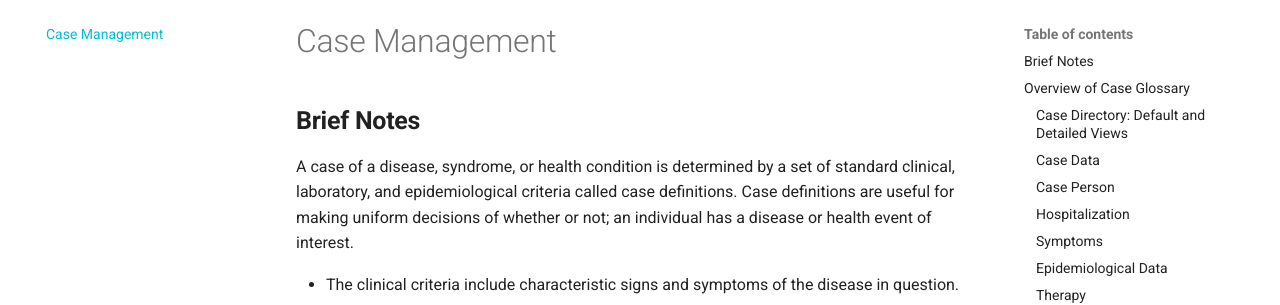
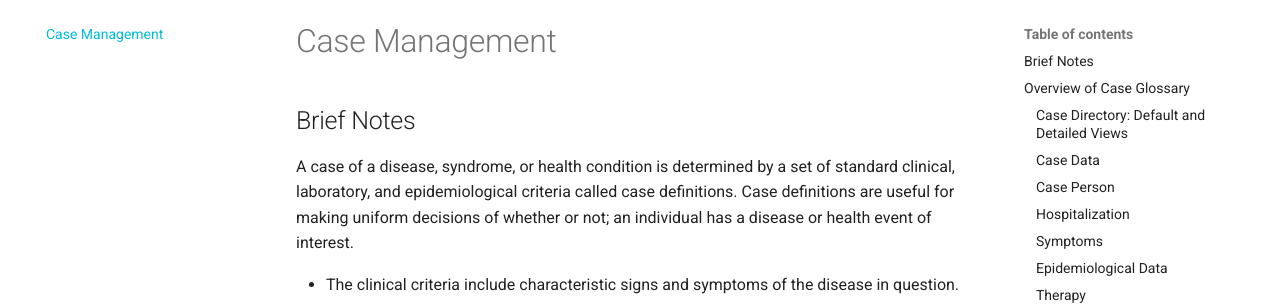
Before and after one commit to SORMAS-Foundation/SORMAS-Glossary, an MkDocs documentation site: the page built from docs/Case_Management.md, in a window 1280 px wide. Shown: the part 125-430 px from the top of the page. Built offline with MkDocs 1.6.1 and Material for MkDocs 9.7.7, drawn with Linux system fonts in a browser that asks for light colours; comment, search, counter and statistics services are not loaded.

```diff
--- a/docs/Case_Management.md
+++ b/docs/Case_Management.md
@@ -1,4 +1,4 @@
-## **Brief Notes**
+## Brief Notes
 
 A case of a disease, syndrome, or health condition is determined by a set of standard clinical, laboratory, and epidemiological criteria called case definitions. Case definitions are useful for making uniform decisions of whether or not; an individual has a disease or health event of interest.
 
```
